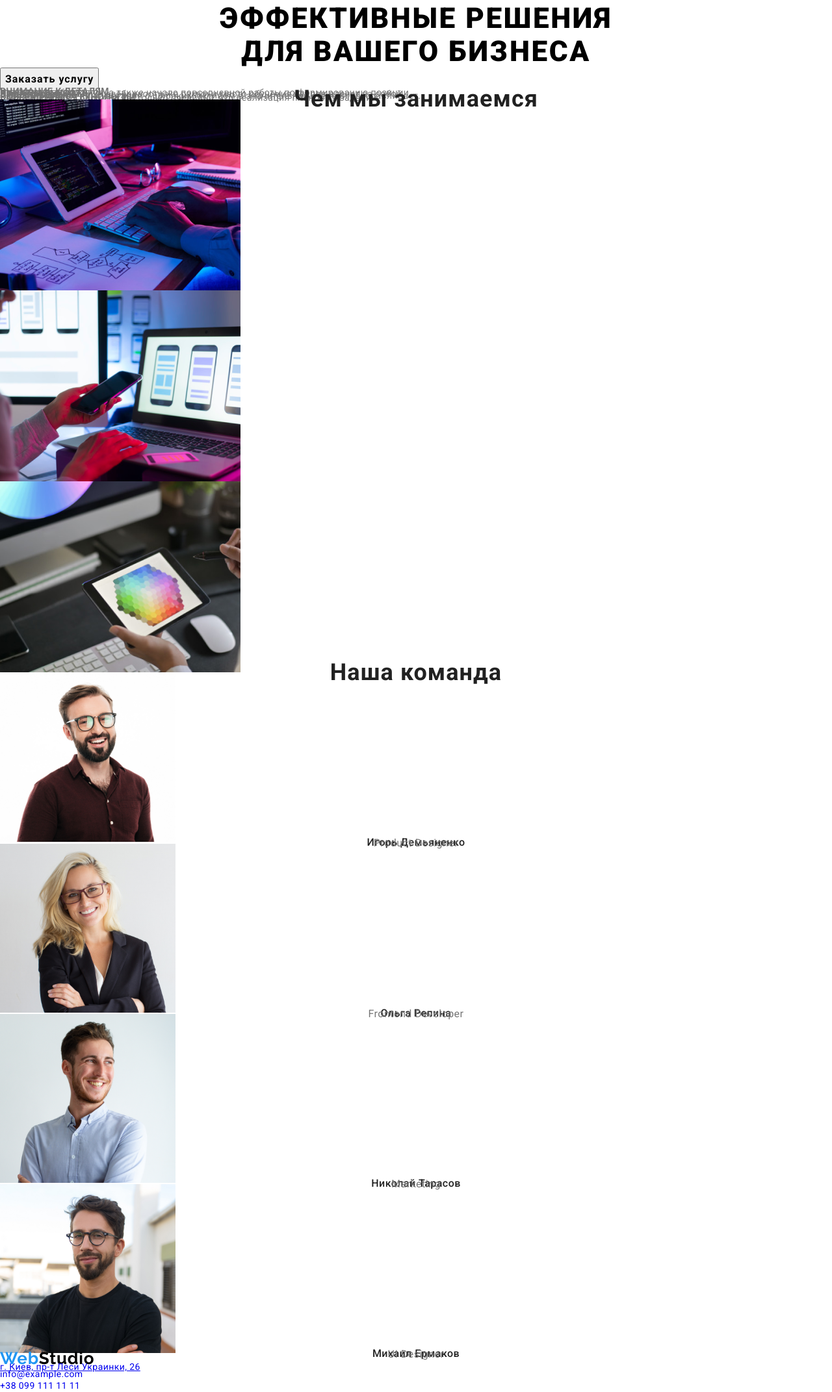
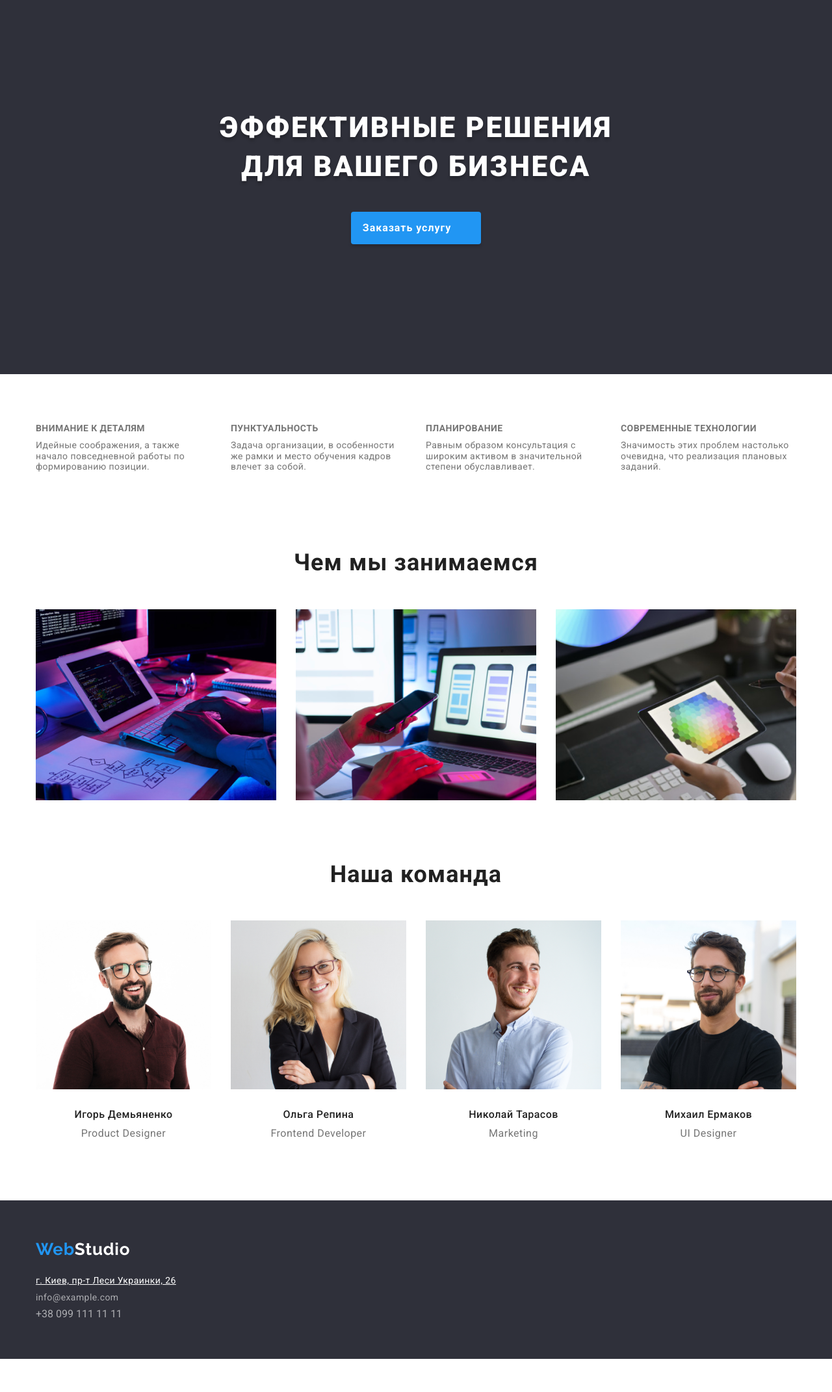
Before and after one commit to Sergii-Khololov/goit-markup-hw-02, a plain HTML site: page index.html in a window 1280 px wide. Shown: the part 102-2245 px from the top of the page at 65% size. After the commit the page ends 2194 px from the top, so only its background shows below. Drawn offline with nearby package versions, Linux system fonts and the light colour scheme.

Commit message:
Исправление ошибок по Дз-2

```diff
--- a/css/styles.css
+++ b/css/styles.css
@@ -27,6 +27,7 @@ img {
 
 .address {
   font-style: normal;
+  margin-top: 20px;
 }
 
 .container {
@@ -142,76 +143,166 @@ body {
   color: var(--accent-color);
 }
 
+/*======= Header End ======*/
+
 /*====== Hero ======*/
+
+.hero {
+  text-align: center;
+  background: #2f303a;
+}
+
+.hero .container {
+  padding-top: 200px;
+  padding-bottom: 200px;
+}
 
 .hero-subject {
   font-weight: 900;
   font-size: 44px;
-  /*line-height: 1.364px;*/
-  text-align: center;
+  line-height: 60px;
   letter-spacing: 0.06em;
   text-transform: uppercase;
-  /*color: #ffffff;*/
+  color: #ffffff;
+  margin-bottom: 40px;
+  text-shadow: 0px 4px 4px rgba(0, 0, 0, 0.25);
 }
 
 .hero-btn {
   font-weight: 700;
   font-size: 16px;
   line-height: 30px;
-  display: flex;
-  align-items: center;
-  text-align: center;
   letter-spacing: 0.06em;
+
+  min-width: 200px;
+  height: 50px;
+  left: 791px;
+  top: 449px;
+  padding-left: 18px;
+  padding-top: 10px;
+  padding-right: 46px;
+  padding-bottom: 10px;
+  color: #ffffff;
+  background: var(--accent-color);
+  box-shadow: 0px 4px 4px rgba(0, 0, 0, 0.15);
+  border-radius: 4px;
+  border: 0;
 }
 
 /*====== Feature ======*/
 
+.visually-hidden:not(:focus):not(:active),
+input[type="checkbox"].visually-hidden,
+input[type="radio"].visually-hidden {
+  position: absolute;
+  width: 1px;
+  height: 1px;
+  margin: -1px;
+  border: 0;
+  padding: 0;
+  white-space: nowrap;
+  clip-path: inset(100%);
+  clip: rect(0 0 0 0);
+  overflow: hidden;
+}
+
+.feature-list {
+  display: flex;
+  margin-top: 75px;
+  margin-bottom: 94px;
+}
+
+.feature-item:not(:last-child) {
+  margin-right: 30px;
+}
+
+.feature-item {
+  width: 270px;
+  height: 101px;
+}
+
 .feature-title {
   font-weight: 700;
   font-size: 14px;
-  line-height: 1.143px;
+  /*line-height: 1.143px;*/
   letter-spacing: 0.03em;
   text-transform: uppercase;
   color: var(--subtitle-color);
+  margin-bottom: 10px;
 }
 
 .feature-text {
   font-weight: normal;
   font-size: 14px;
-  line-height: 1.714px;
+  /*line-height: 1.714px;*/
   letter-spacing: 0.03em;
   color: var(--subtitle-color);
 }
 
 /*====== What we do ======*/
 
+.work-list {
+  display: flex;
+  margin-bottom: 94px;
+}
+
 .work-title {
   font-weight: 700;
   font-size: 36px;
-  line-height: 1.167px;
+  /*line-height: 1.167px;*/
+  text-align: center;
+  letter-spacing: 0.03em;
+  color: var(--text-color);
+  margin-bottom: 50px;
+}
+
+.work-item:not(:last-child) {
+  margin-right: 30px;
+}
+
+/*====== -Our Team ======*/
+
+.team-list {
+  display: flex;
+  margin: -15px;
+}
+
+.team .team-title {
+  margin-bottom: 50px;
+}
+
+.team-blok {
+  padding-top: 94;
+  padding-bottom: 94px;
+}
+
+.team-title {
+  font-weight: 700;
+  font-size: 36px;
+  /* line-height: 1.167px;*/
   text-align: center;
   letter-spacing: 0.03em;
   color: var(--text-color);
 }
 
-/*====== -Our Team ======*/
+.team-item {
+  margin: 15px;
+}
 
-.team-title {
-  font-weight: 700;
-  font-size: 36px;
-  line-height: 1.167px;
-  text-align: center;
-  letter-spacing: 0.03em;
-  color: var(--text-color);
+.team-content {
+  padding-top: 30px;
+  padding-left: 59px;
+  padding-right: 59px;
 }
 
 .team-item-title {
   font-weight: 500;
   font-size: 16px;
-  line-height: 1.188px;
+  /* line-height: 1.188px;*/
   text-align: center;
   letter-spacing: 0.03em;
   color: var(--text-color);
+  margin-bottom: 10px;
 }
 
 .team-profession {
@@ -219,7 +310,7 @@ body {
   font-style: normal;
   font-weight: normal;
   font-size: 16px;
-  line-height: 1.188px;
+  /*line-height: 1.188px;*/
   text-align: center;
   letter-spacing: 0.03em;
   color: var(--subtitle-color);
@@ -227,27 +318,72 @@ body {
 
 /*====== Footer ======*/
 
+.footer {
+  background: #2f303a;
+  padding-top: 60px;
+  padding-bottom: 60px;
+}
+
+.footer-link-mail {
+  margin-bottom: 9px;
+}
+
+.foo-link {
+  width: 145px;
+  height: 31px;
+  left: 215px;
+  top: 2157px;
+
+  font-family: Raleway;
+  font-style: normal;
+  font-weight: bold;
+  font-size: 26px;
+  line-height: 31px;
+
+  letter-spacing: 0.03em;
+
+  color: #ffffff;
+}
+
+.footer-map {
+  color: #ffffff;
+}
+
 .footer-list-item {
   font-family: Roboto;
   font-style: normal;
   font-weight: normal;
   font-size: 14px;
-  line-height: 1.714px;
+  line-height: 24px;
   letter-spacing: 0.03em;
-  /*color: #FFFFFF;*/
+  margin-bottom: 6px;
 }
 
 .footer-link {
+  color: var(--contact-color);
+}
+
+.footer-link-mail,
+.footer-link-tel {
   font-weight: normal;
   font-size: 14px;
-  line-height: 1.714px;
+  /*line-height: 1.714px;*/
   letter-spacing: 0.03em;
-  /*color: var(--contact-color);*/
 }
 
 /*====== Portfolio ======*/
 
 /*====== Main ======*/
+
+.features {
+  margin-top: 94px;
+}
+
+.features-btn {
+  display: flex;
+  justify-content: center;
+  margin-bottom: 34px;
+}
 
 button:hover,
 button:focus {
@@ -256,6 +392,18 @@ button:focus {
   line-height: 26px;
   text-align: center;
   letter-spacing: 0.03em;
+}
+
+.features-list {
+  display: flex;
+  flex-wrap: wrap;
+  margin: -15px;
+  margin-bottom: 94px;
+}
+
+.features-list-item {
+  margin: 15px;
+  width: 370px;
 }
 
 .features-list-title {
--- a/index.html
+++ b/index.html
@@ -22,16 +22,19 @@
     <!-- Шапка сайта -->
 
     <header class="header">
-      <a class="link links" href="./index.html" target="_blank">
+      <div class="container">
+        <a class="link links header-link" href="./index.html" target="_blank">
           <span class="logo">Web</span>Studio</a
         >
         <nav class="nav">
           <ul class="nav-list list">
             <li class="nav-list-item">
-            <a class="nav-list-link links" href="#">Студия</a>
+              <a class="nav-list-link links" href="./index.html">Студия</a>
             </li>
             <li class="nav-list-item">
-            <a class="nav-list-link links" href="./portfolio.html">Портфолио</a>
+              <a class="nav-list-link links" href="./portfolio.html"
+                >Портфолио</a
+              >
             </li>
             <li class="nav-list-item">
               <a class="nav-list-link links" href="#">Контакты</a>
@@ -39,7 +42,7 @@
           </ul>
         </nav>
 
-      <ul class="header-list">
+        <ul class="header-list list">
           <li>
             <a class="header-list-mail links" href="mailto:info@devstudio.com"
               >info@devstudio.com</a
@@ -51,16 +54,19 @@
             >
           </li>
         </ul>
+      </div>
     </header>
 
     <main>
       <!--HERO-->
 
       <section class="hero">
+        <div class="container">
           <h1 class="hero-subject">
             Эффективные решения <br />для вашего бизнеса
           </h1>
           <button class="hero-btn" type="button">Заказать услугу</button>
+        </div>
       </section>
 
       <!--Information-->
@@ -68,8 +74,9 @@
       <!-- Feature  -->
 
       <section class="feature">
-        <h2 hidden>Описание работ</h2>
+        <h2 class="visually-hidden" hidden>Описание работ</h2>
 
+        <div class="container">
           <ul class="feature-list list">
             <li class="feature-item">
               <h3 class="feature-title">Внимание к деталям</h3>
@@ -82,8 +89,8 @@
             <li class="feature-item">
               <h3 class="feature-title">Пунктуальность</h3>
               <p class="feature-text">
-              Задача организации, в особенности же рамки и место обучения кадров
-              влечет за собой.
+                Задача организации, в особенности же рамки и место обучения
+                кадров влечет за собой.
               </p>
             </li>
 
@@ -103,11 +110,13 @@
               </p>
             </li>
           </ul>
+        </div>
       </section>
 
       <!-- What we do -->
 
       <section class="work">
+        <div class="container">
           <h3 class="work-title">Чем мы занимаемся</h3>
 
           <ul class="work-list list">
@@ -138,11 +147,14 @@
               />
             </li>
           </ul>
+        </div>
       </section>
 
       <!--Our Team-->
 
       <section class="team">
+        <div class="container">
+          <div class="team-blok">
             <h3 class="team-title">Наша команда</h3>
 
             <ul class="team-list list">
@@ -153,8 +165,10 @@
                   width="270"
                   height="260"
                 />
+                <div class="team-content">
                   <h3 class="team-item-title">Игорь Демьяненко</h3>
                   <p lang="en" class="team-profession">Product Designer</p>
+                </div>
               </li>
 
               <li class="team-item">
@@ -164,8 +178,10 @@
                   width="270"
                   height="260"
                 />
+                <div class="team-content">
                   <h3 class="team-item-title">Ольга Репина</h3>
                   <p lang="en" class="team-profession">Frontend Developer</p>
+                </div>
               </li>
 
               <li class="team-item">
@@ -175,8 +191,10 @@
                   width="270"
                   height="260"
                 />
+                <div class="team-content">
                   <h3 class="team-item-title">Николай Тарасов</h3>
                   <p lang="en" class="team-profession">Marketing</p>
+                </div>
               </li>
 
               <li class="team-item">
@@ -186,25 +204,30 @@
                   width="270"
                   height="260"
                 />
+                <div class="team-content">
                   <h3 class="team-item-title">Михаил Ермаков</h3>
                   <p lang="en" class="team-profession">UI Designer</p>
+                </div>
               </li>
             </ul>
+          </div>
+        </div>
       </section>
     </main>
 
     <!--Contacts-->
 
     <footer class="footer">
-      <a class="link links" href="./index.html" target="_blank">
+      <div class="container">
+        <a class="foo-link links" href="./index.html" target="_blank">
           <span class="logo">Web</span>Studio</a
         >
         <address class="address">
           <ul class="footer-list list">
             <li class="footer-list-item">
-            <a href="#">г. Киев, пр-т Леси Украинки, 26</a>
+              <a class="footer-map" href="#">г. Киев, пр-т Леси Украинки, 26</a>
             </li>
-          <li>
+            <li class="footer-link-mail">
               <a class="footer-link links" href="mailto:info@example.com"
                 >info@example.com</a
               >
@@ -216,6 +239,7 @@
             </li>
           </ul>
         </address>
+      </div>
     </footer>
   </body>
 </html>
```
Also changed, not shown: portfolio.html (+23 -18 lines). Lines whose indentation alone changed are shown as unchanged.
